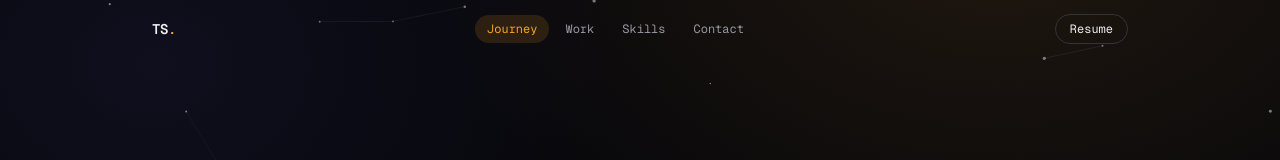
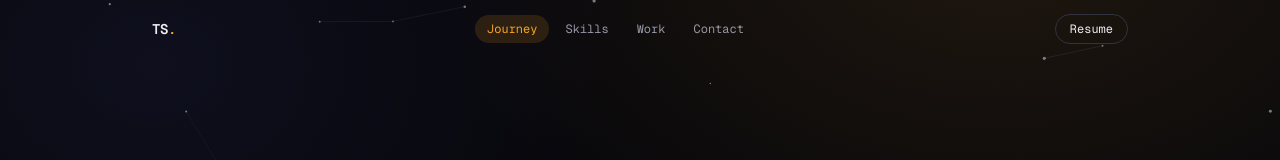
Before and after one commit to tanishq0421/portfolio, a Next.js app: page / in a window 1280 px wide. Shown: the top 160 px of the page. Built offline with nearby package versions, Linux system fonts and the light colour scheme.

Commit message:
Move Tech stack above the projects section

```diff
--- a/app/page.tsx
+++ b/app/page.tsx
@@ -14,9 +14,9 @@ export default function Home() {
       <main>
         <ImpactStrip />
         <JourneySection />
+        <TechStack />
         <ProjectsSection />
         <MoreProjects />
-        <TechStack />
         <LeadershipSection />
       </main>
       <SiteFooter />
--- a/components/NavBar.tsx
+++ b/components/NavBar.tsx
@@ -4,8 +4,8 @@ import { useEffect, useState } from "react";
 
 const SECTIONS = [
   { id: "journey", label: "Journey" },
+  { id: "skills", label: "Skills" },
   { id: "work", label: "Work" },
-  { id: "skills", label: "Skills" },
   { id: "contact", label: "Contact" },
 ];
 
```
